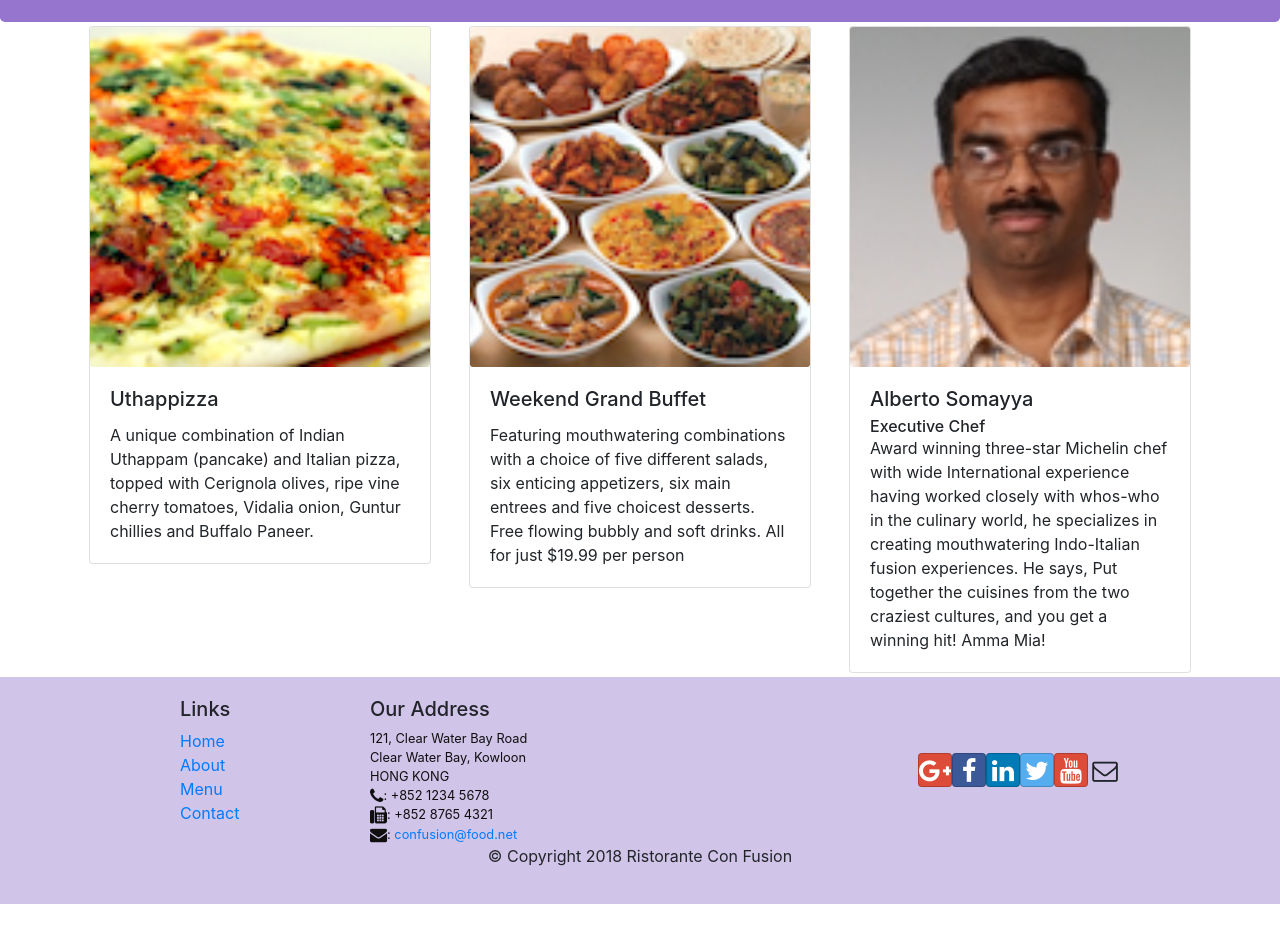
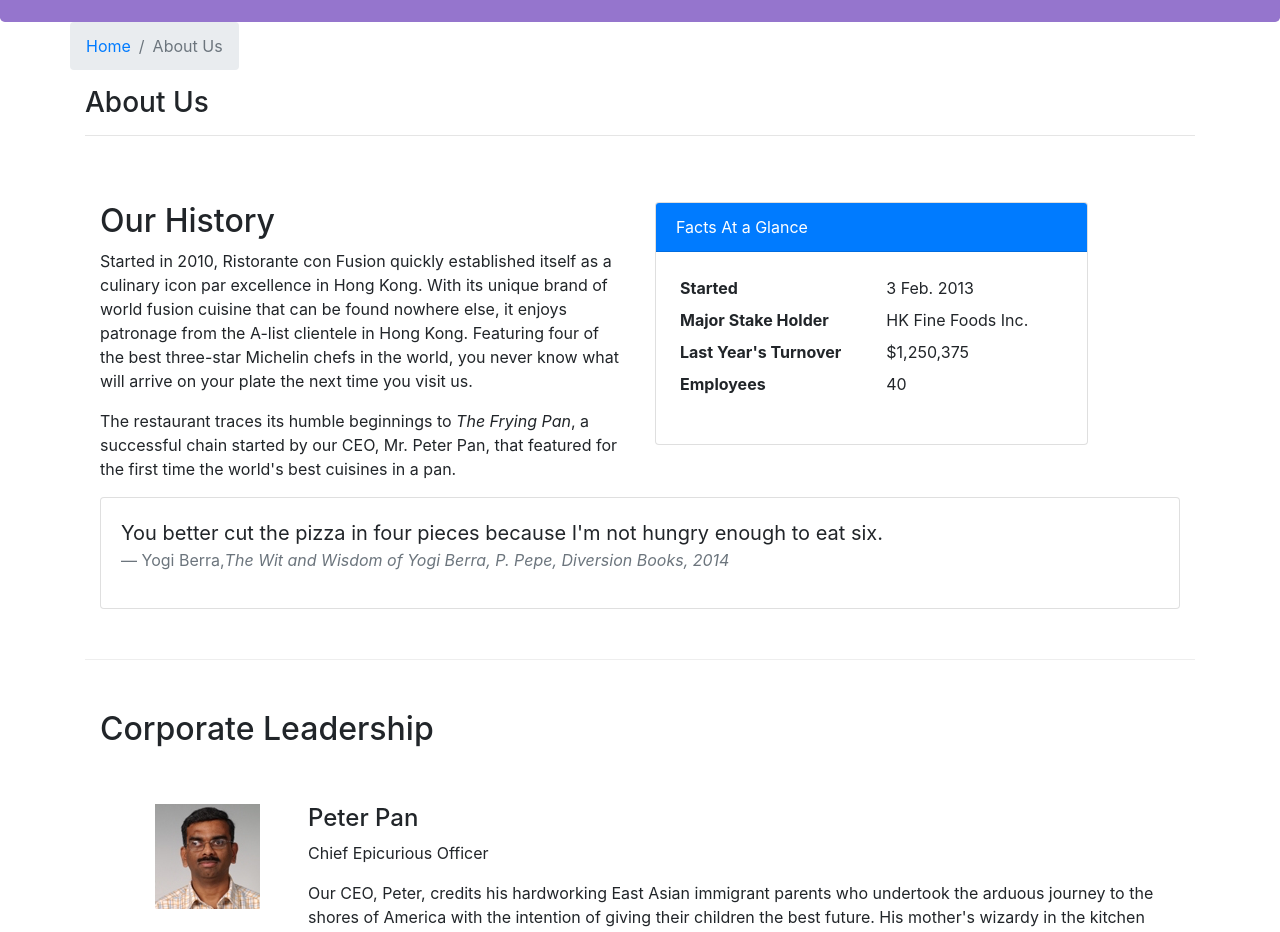
Before and after one commit to Anum-Rehman/React-Confusion, a React (Create React App) app: page /aboutus in a window 1280 px wide. Before the commit this address led to /home. Shown: the part 320-1252 px from the top of the page. Before the commit the page ends 1224 px from the top, so only its background shows below. Built offline with nearby package versions, Linux system fonts and the light colour scheme.

Commit message:
Assignment 2

```diff
--- /dev/null
+++ b/src/components/AboutComponent.js
@@ -0,0 +1,92 @@
+import React from 'react';
+import { Breadcrumb, BreadcrumbItem, Card, CardBody, CardHeader, Media } from 'reactstrap';
+import { Link } from 'react-router-dom';
+
+function About(props) {
+    const leaders = props.leaders.map((leader) => {
+        return (
+            <RenderLeader leader={leader}/>
+        );
+    });
+
+    function RenderLeader({leader}){
+                return(
+                    <div key={leader.id} className="col-12 mt-5">
+              <Media tag="li">
+                <Media left middle>
+                    <Media object src={leader.image} alt={leader.name} />
+                </Media>
+                <Media body className="ml-5">
+                  <Media heading>{leader.name}</Media>
+                  <p>{leader.designation}</p>
+                  <p>{leader.description}</p>
+                </Media>
+              </Media>
+            </div>
+                )
+}
+    return(
+        <div className="container">
+            <div className="row">
+                <Breadcrumb>
+                    <BreadcrumbItem><Link to="/home">Home</Link></BreadcrumbItem>
+                    <BreadcrumbItem active>About Us</BreadcrumbItem>
+                </Breadcrumb>
+                <div className="col-12">
+                    <h3>About Us</h3>
+                    <hr />
+                </div>
+            </div>
+            <div className="row row-content">
+                <div className="col-12 col-md-6">
+                    <h2>Our History</h2>
+                    <p>Started in 2010, Ristorante con Fusion quickly established itself as a culinary icon par excellence in Hong Kong. With its unique brand of world fusion cuisine that can be found nowhere else, it enjoys patronage from the A-list clientele in Hong Kong.  Featuring four of the best three-star Michelin chefs in the world, you never know what will arrive on your plate the next time you visit us.</p>
+                    <p>The restaurant traces its humble beginnings to <em>The Frying Pan</em>, a successful chain started by our CEO, Mr. Peter Pan, that featured for the first time the world's best cuisines in a pan.</p>
+                </div>
+                <div className="col-12 col-md-5">
+                    <Card>
+                        <CardHeader className="bg-primary text-white">Facts At a Glance</CardHeader>
+                        <CardBody>
+                            <dl className="row p-1">
+                                <dt className="col-6">Started</dt>
+                                <dd className="col-6">3 Feb. 2013</dd>
+                                <dt className="col-6">Major Stake Holder</dt>
+                                <dd className="col-6">HK Fine Foods Inc.</dd>
+                                <dt className="col-6">Last Year's Turnover</dt>
+                                <dd className="col-6">$1,250,375</dd>
+                                <dt className="col-6">Employees</dt>
+                                <dd className="col-6">40</dd>
+                            </dl>
+                        </CardBody>
+                    </Card>
+                </div>
+                <div className="col-12">
+                    <Card>
+                        <CardBody className="bg-faded">
+                            <blockquote className="blockquote">
+                                <p className="mb-0">You better cut the pizza in four pieces because
+                                    I'm not hungry enough to eat six.</p>
+                                <footer className="blockquote-footer">Yogi Berra,
+                                <cite title="Source Title">The Wit and Wisdom of Yogi Berra,
+                                    P. Pepe, Diversion Books, 2014</cite>
+                                </footer>
+                            </blockquote>
+                        </CardBody>
+                    </Card>
+                </div>
+            </div>
+            <div className="row row-content">
+                <div className="col-12">
+                    <h2>Corporate Leadership</h2>
+                </div>
+                <div className="col-12">
+                <Media list>
+                        {leaders}
+                    </Media>
+                </div>
+            </div>
+        </div>
+    );
+}
+
+export default About;
--- a/src/components/Contact.js
+++ b/src/components/Contact.js
@@ -1,5 +1,5 @@
 import React from 'react';
-import {Breadcrumb,BreadcrumbItem} from 'react-bootstrap';
+import {Breadcrumb,BreadcrumbItem} from 'reactstrap';
 import {Link} from 'react-router-dom';
 
 function Contact(props) {
--- a/src/components/MainComponent.js
+++ b/src/components/MainComponent.js
@@ -2,6 +2,7 @@
 import Home from './Home';
 import Menu from './MenuComponent'
 import DishDetail from './Dishdetail';
+import About from './AboutComponent';
 import { DISHES } from '../shared/dishes';
 import {COMMENTS} from '../shared/comments';
 import {PROMOTIONS} from '../shared/promotions';
@@ -50,6 +51,7 @@
             <Route exact path="/menu" component={()=><Menu dishes={this.state.dishes}/>} />
             <Route exact path="/menu/:dishId" component={DishWithId} />
             <Route exact path="/contactus" component={Contact} />
+            <Route exact path="/aboutus" component={()=><About leaders={this.state.leaders}/>} />
             {/* To define default route we can use redirect */}
             <Redirect to="/home"/>
         </Switch>
```
